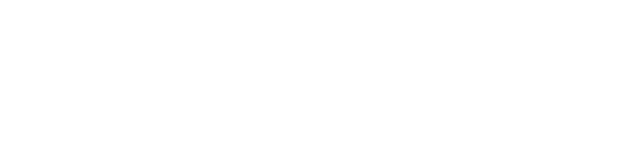
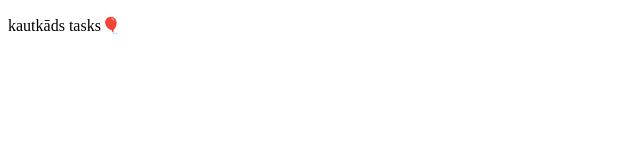
Before and after one commit to Lanheiv/Printfulify, a plain HTML site: page index.html in a window 1280 px wide. Shown: the whole page, without its empty margins (0-640 px from the left). Drawn offline with Linux system fonts and the light colour scheme.

Commit message:
prn-2-Printfulify sākumlapas izveide

```diff
--- a/index.html
+++ b/index.html
@@ -6,6 +6,6 @@
     <title>Printfulify</title>
 </head>
 <body>
-
+    <p>kautkāds tasks🎈</p>
 </body>
 </html>
```
